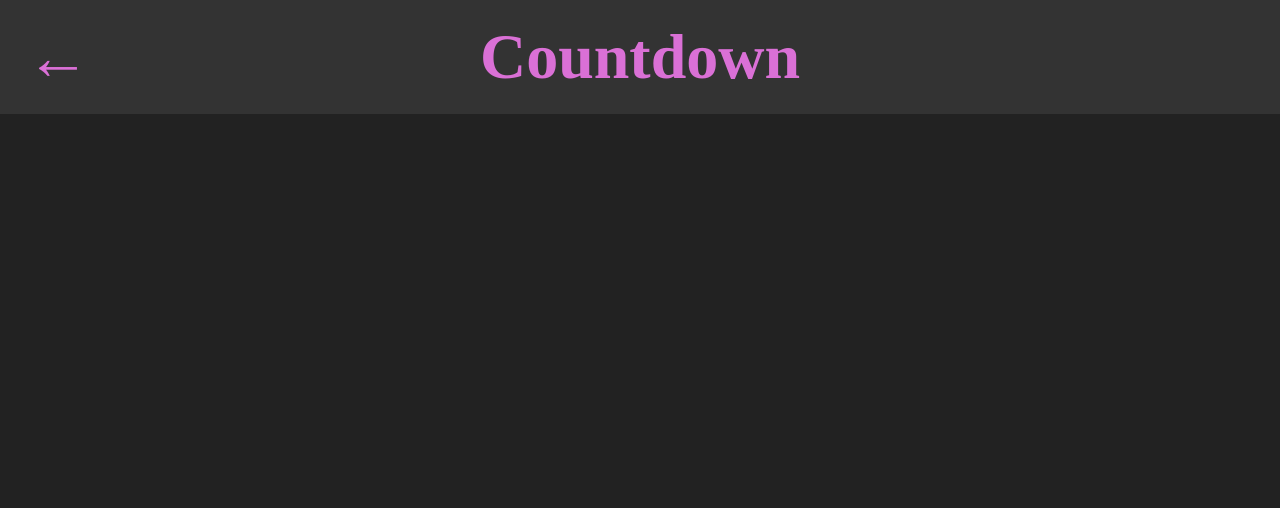
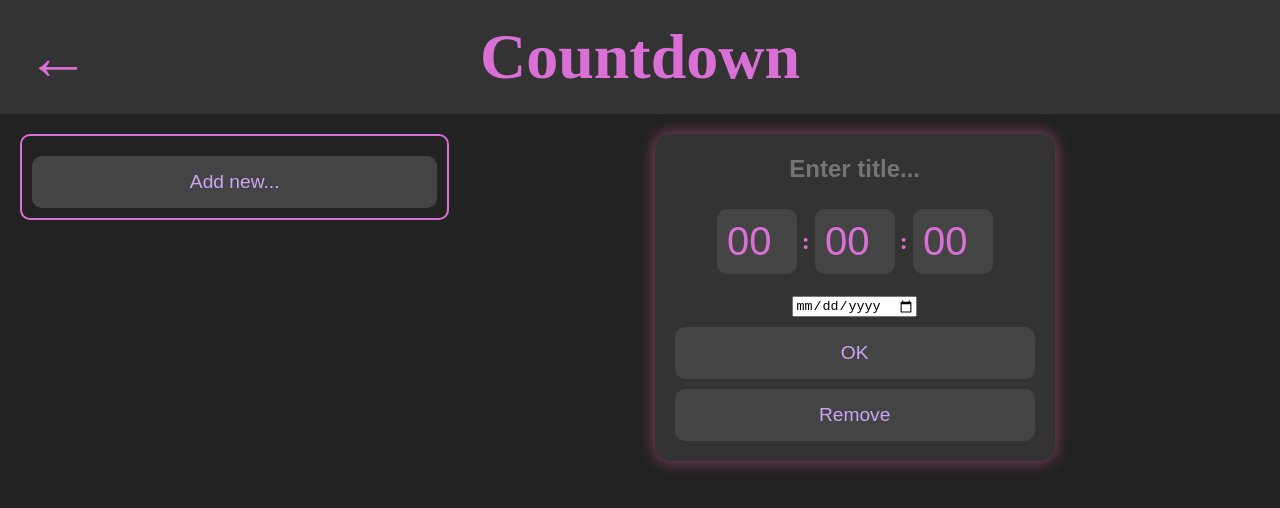
Before and after one commit to Ag0rs/countdown, a plain HTML site: page pages/addcountdown.html in a window 1280 px wide. Drawn offline with Linux system fonts and the light colour scheme.

Commit message:
modernization of the page addcountdown

```diff
--- a/css/addcountdown.css
+++ b/css/addcountdown.css
@@ -16,11 +16,6 @@ a {
     color: inherit;
 }
 
-ul {
-    list-style: none;
-    padding: 0;
-}
-
 button {
     border: none;
     cursor: pointer;
@@ -29,7 +24,6 @@ button {
 body {
     background-color: #222;
     color: orchid;
-    text-align: left;
     font-size: 24px;
     font-weight: bold;
 }
@@ -66,3 +60,119 @@ h1 .home-btn:hover {
     color: orchid;
     text-shadow: 0 0 10px rgb(130, 18, 127), 0 0 20px rgb(159, 37, 155), 0 0 30px rgb(140, 32, 136);
 }
+
+.main-wrapper {
+    display: flex;
+    justify-content: space-between;
+    align-items: flex-start;
+    margin: 20px;
+}
+
+.event-list {
+    flex: 1;
+    display: flex;
+    flex-direction: column;
+    align-items: flex-start;
+    max-height: 300px;
+    overflow-y: auto;
+    border: 2px solid orchid;
+    padding: 10px;
+    border-radius: 10px;
+    min-width: 200px;
+}
+
+.scrollable-list {
+    width: 100%;
+}
+
+.timer-button {
+    width: 100%;
+    padding: 10px;
+    margin-top: 5px;
+    border: none;
+    background: #444;
+    color: #cba6f7;
+    font-size: 1rem;
+    border-radius: 10px;
+    cursor: pointer;
+    transition: background 0.3s ease, transform 0.2s;
+}
+
+.timer-button:hover {
+    background: #ff79c6;
+    transform: scale(1.05);
+}
+
+.timer-section {
+    flex: 2;
+    display: flex;
+    justify-content: center;
+}
+
+.timer-box {
+    background: #333;
+    border-radius: 15px;
+    padding: 20px;
+    box-shadow: 0 0 15px rgba(255, 105, 180, 0.5);
+    max-width: 400px;
+    width: 100%;
+    text-align: center;
+}
+
+.timer-title {
+    width: 100%;
+    text-align: center;
+    font-size: 1.5rem;
+    background: none;
+    border: none;
+    color: orchid;
+    outline: none;
+    font-weight: bold;
+    margin-bottom: 10px;
+}
+
+.timer {
+    display: flex;
+    justify-content: center;
+    align-items: center;
+    gap: 5px;
+    margin: 15px 0;
+}
+
+.time-input {
+    width: 80px;
+    font-size: 2.5rem;
+    text-align: center;
+    border: none;
+    background: #444;
+    color: orchid;
+    border-radius: 10px;
+    padding: 10px;
+}
+
+.add-event, .ok-btn, .remove-btn {
+    padding: 15px;
+    border: none;
+    background: #444;
+    color: #cba6f7;
+    font-size: 1.2rem;
+    border-radius: 10px;
+    cursor: pointer;
+    transition: background 0.3s ease, transform 0.2s;
+    width: 100%;
+    margin-top: 10px;
+}
+
+.add-event:hover, .ok-btn:hover, .remove-btn:hover {
+    background: #ff79c6;
+    transform: scale(1.05);
+}
+
+.timer-button:hover {
+    background-color: #ff79c6;
+}
+
+.timer-button.active {
+    background-color: #ff79c6;
+    color: white;
+}
--- /dev/null
+++ b/js/scriptaddcountdown.js
@@ -0,0 +1,65 @@
+let timers = [];
+let selectedTimerIndex = null;
+
+function saveTimer() {
+    const title = document.getElementById('timerTitle').value || 'New Timer';
+    const hours = document.getElementById('hours').value.padStart(2, '0');
+    const minutes = document.getElementById('minutes').value.padStart(2, '0');
+    const seconds = document.getElementById('seconds').value.padStart(2, '0');
+    const date = document.getElementById('datePicker').value;
+
+    const timerData = { title, hours, minutes, seconds, date };
+    timers.push(timerData);
+
+    updateTimerList();
+}
+
+function updateTimerList() {
+    const list = document.getElementById('timerList');
+    list.innerHTML = '';
+
+    timers.forEach((timer, index) => {
+        const button = document.createElement('button');
+        button.classList.add('timer-button');
+        button.textContent = timer.title;
+        button.onclick = () => loadTimer(index);
+
+        if (index === selectedTimerIndex) {
+            button.classList.add('active');
+        }
+
+        list.appendChild(button);
+    });
+}
+
+function loadTimer(index) {
+    const timer = timers[index];
+    document.getElementById('timerTitle').value = timer.title;
+    document.getElementById('hours').value = timer.hours;
+    document.getElementById('minutes').value = timer.minutes;
+    document.getElementById('seconds').value = timer.seconds;
+    document.getElementById('datePicker').value = timer.date;
+
+    selectedTimerIndex = index;
+    updateTimerList();
+}
+
+function addNewTimer() {
+    document.getElementById('timerTitle').value = '';
+    document.getElementById('hours').value = '00';
+    document.getElementById('minutes').value = '00';
+    document.getElementById('seconds').value = '00';
+    document.getElementById('datePicker').value = '';
+
+    selectedTimerIndex = null;
+    updateTimerList();
+}
+
+function removeTimer() {
+    if (selectedTimerIndex !== null) {
+        timers.splice(selectedTimerIndex, 1);
+        selectedTimerIndex = null;
+        updateTimerList();
+        addNewTimer();
+    }
+}
--- a/pages/addcountdown.html
+++ b/pages/addcountdown.html
@@ -7,11 +7,42 @@
     <title>Countdown</title>
 </head>
 <body>
-    <h1>
-        <button class="back-btn" onclick="history.back()">
-            &#8592;
-        </button>
-        <span class="home-btn" onclick="location.href='/'">Countdown</span>
-    </h1>
+    <div class="container">
+        <h1>
+            <button class="back-btn" onclick="history.back()">&#8592;</button>
+            <span class="home-btn" onclick="location.href='/'">Countdown</span>
+        </h1>
+
+        <div class="main-wrapper">
+            <div class="event-list">
+                <button class="add-event" onclick="addNewTimer()">Add new...</button>
+                <div class="scrollable-list" id="timerList">
+                </div>
+            </div>
+
+            <div class="timer-section">
+                <div class="timer-box">
+                    <input type="text" class="timer-title" id="timerTitle" placeholder="Enter title...">
+                    <div class="timer">
+                        <input type="number" class="time-input" id="hours" min="0" max="99" value="00">
+                        <span class="separator">:</span>
+                        <input type="number" class="time-input" id="minutes" min="0" max="59" value="00">
+                        <span class="separator">:</span>
+                        <input type="number" class="time-input" id="seconds" min="0" max="59" value="00">
+                    </div>
+
+                    <div class="date-picker">
+                        <input type="date" id="datePicker">
+                        <button class="ok-btn" onclick="saveTimer()">OK</button>
+                    </div>
+
+                    <button class="remove-btn" onclick="removeTimer()">Remove</button>
+                </div>
+            </div>
+        </div>
+    </div>
+
+    <script src="/js/main.js"></script>
+    <script src="/js/scriptaddcountdown.js"></script>
 </body>
 </html>
```
